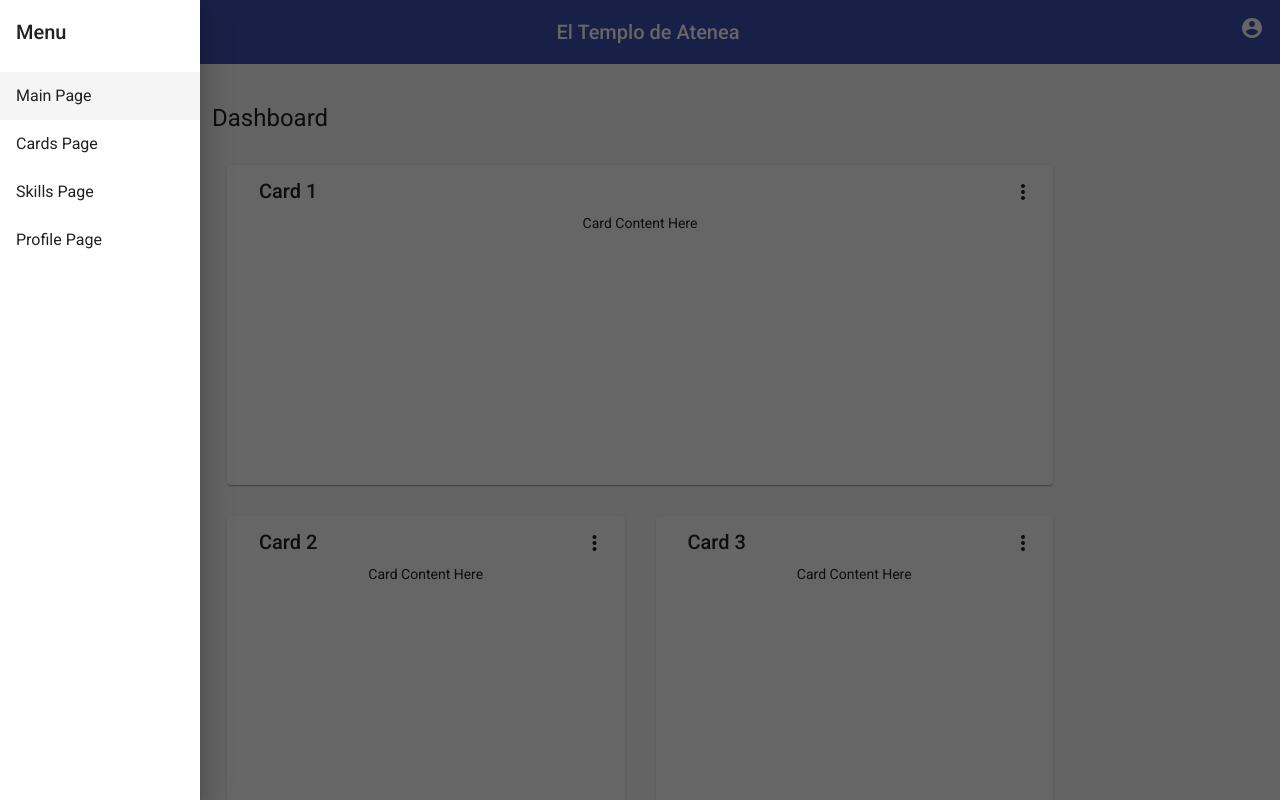
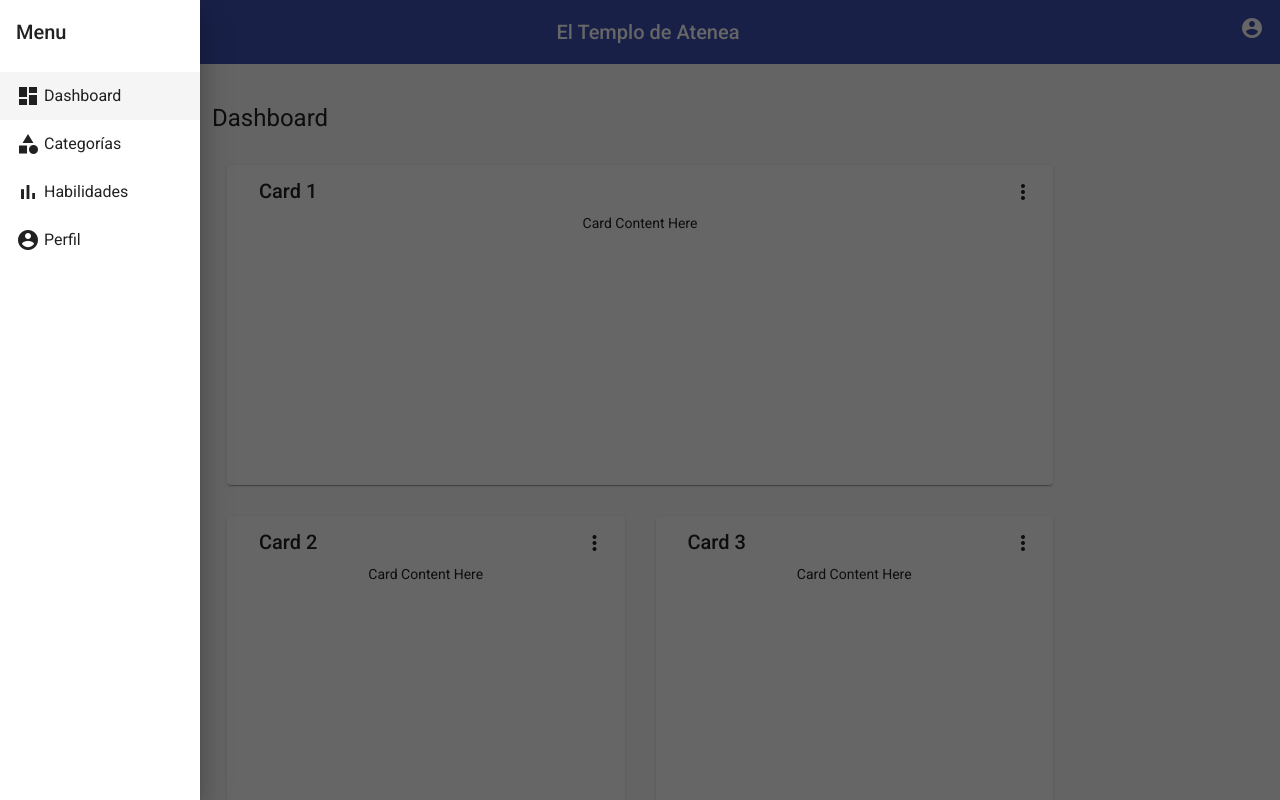
Before and after one commit to alexisgnzalez/timay-app, an Angular app: page /main-page in a window 1280 px wide. Both pictures are taken after a click on the button "menu". Built offline with nearby package versions, Linux system fonts and the light colour scheme.

Commit message:
iconos agregados al navbar desplegable vertical

```diff
--- a/src/app/nav/nav.component.html
+++ b/src/app/nav/nav.component.html
@@ -4,10 +4,10 @@
       opened="false">
     <mat-toolbar>Menu</mat-toolbar>
     <mat-nav-list>
-      <a mat-list-item routerLink="/main-page">Main Page</a>
-      <a mat-list-item routerLink="/cards-page">Cards Page</a>
-      <a mat-list-item routerLink="/skills-page">Skills Page</a>
-      <a mat-list-item routerLink="/profile-page">Profile Page</a>
+      <a mat-list-item routerLink="/main-page"><mat-icon>dashboard</mat-icon> <span class="ml-1">Dashboard</span></a>
+      <a mat-list-item routerLink="/cards-page"><mat-icon> category</mat-icon> <span class="ml-1">Categorías</span></a>
+      <a mat-list-item routerLink="/skills-page"><mat-icon> bar_chart</mat-icon> <span class="ml-1">Habilidades</span></a>
+      <a mat-list-item routerLink="/profile-page"><mat-icon>account_circle</mat-icon> <span class="ml-1">Perfil</span></a>
     </mat-nav-list>
   </mat-sidenav>
   <mat-sidenav-content>
```
